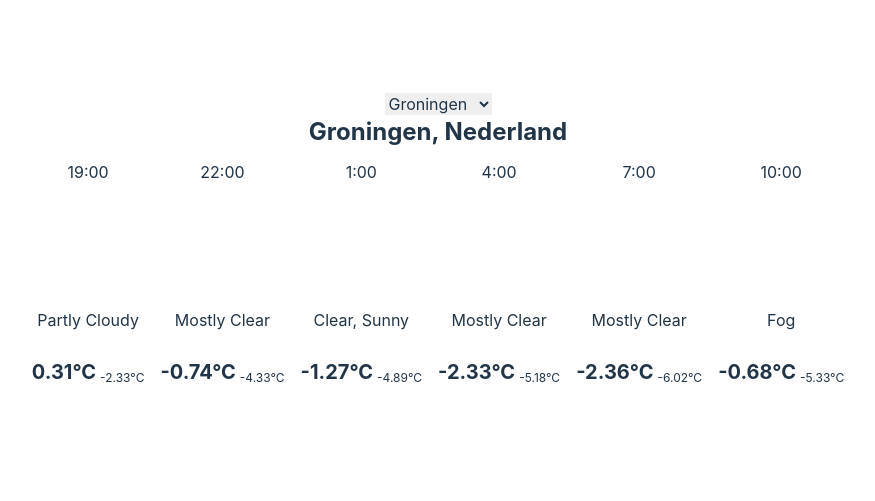
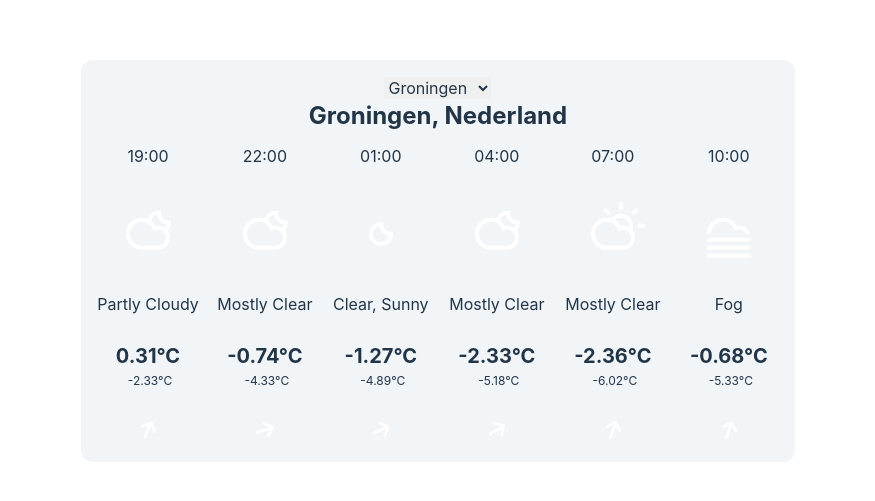
Before and after one commit to hexagon06/weather-widget, a Vue app in the folder weather-widget/: page / in a window 1280 px wide. Shown: the part 139-640 px from the top of the page, without its empty margins (202-1077 px from the left). Built offline with nearby package versions, Linux system fonts and the light colour scheme.

Commit message:
preceding time 0, remove failure after succes, max width, renamed value types

```diff
--- a/weather-widget/src/components/WeatherForecast.vue
+++ b/weather-widget/src/components/WeatherForecast.vue
@@ -18,6 +18,7 @@ async function refreshData() {
       // temp; this error shows up because of the temp data
       forecast.value = result.timelines;
       locationName.value = result.location.name;
+      failure.value = false;
     }
   } catch (e) {
     failure.value = true;
@@ -31,24 +32,39 @@ const upcomingHours = computed(
       .filter((_, i) => i % hourlyInterval === 0)
       .slice(0, 6),
 );
+
+// const forecastDays = computed(() => {
+//   return forecast.value?.daily;
+// });
 </script>
 
 <template>
-  <div>
+  <div class="max-w-[720px] bg-slate-300 bg-opacity-25 rounded-xl p-4">
     <LocationPicker v-model="location" />
     <p class="text-2xl font-bold">{{ locationName }}</p>
     <p v-if="failure">Oh noes! something went wrong</p>
-    <div v-if="forecast" class="mt-3 flex">
+    <div v-if="forecast" class="mt-3 flex flex-col">
       <div
-        class="grid grid-rows-[1fr_150px_1fr_1fr] grid-flow-col gap-x-4 gap-y-2"
+        class="grid grid-rows-[1fr_150px_2fr_1fr] grid-flow-col gap-x-4 gap-y-2"
       >
         <ForecastPrediction
           v-for="(prediction, i) in upcomingHours"
           :key="`prediction_${i}`"
           :time="prediction.time"
           :prediction="prediction.values"
-        ></ForecastPrediction>
+        />
       </div>
+      <!-- <div v-if="forecastDays">
+        <div v-for="(day, i) in forecastDays" :key="`day_${i}`">
+          <p>{{ day.time }}</p>
+          <div
+            v-for="(val, j) in Object.keys(day.values)"
+            :key="`day_${i}_v${j}`"
+          >
+            {{ val }}: {{ day.values[val as keyof DailyValues] }}
+          </div>
+        </div>
+      </div> -->
     </div>
   </div>
 </template>
--- a/weather-widget/src/components/forecast/ForecastPrediction.vue
+++ b/weather-widget/src/components/forecast/ForecastPrediction.vue
@@ -20,19 +20,14 @@ const isSunUp = computed(() => {
 <template>
   <h3><PredicitonTime :time="time" /></h3>
   <WeatherVisual :code="prediction.weatherCode" :sun-is-up="isSunUp" />
-  <div>
-    <b class="text-xl">{{ prediction.temperature }}°C</b>
-    <sub class="ml-1">{{ prediction.temperatureApparent }}°C</sub>
+  <div class="flex flex-col gap-2">
+    <b class="text-xl" title="temperature">{{ prediction.temperature }}°C</b>
+    <sub class="ml-1" title="Feels like">
+      {{ prediction.temperatureApparent }}°C
+    </sub>
   </div>
   <WindVisual
     :direction="prediction.windDirection"
     :speed="prediction.windSpeed"
   />
-  <!-- <div>
-    <template v-for="key in Object.keys(prediction)">
-      <div v-if="prediction[key as keyof Values] !== 0" :key="key">
-        <b>{{ key }}:</b> {{ prediction[key as keyof Values] }}
-      </div>
-    </template>
-  </div> -->
 </template>
--- a/weather-widget/src/components/forecast/WeatherVisual.vue
+++ b/weather-widget/src/components/forecast/WeatherVisual.vue
@@ -7,8 +7,7 @@ const { code, sunIsUp } = toRefs(props);
 
 const { weatherVisual } = useWeatherVisual(code);
 const icon = computed(() => {
-  if (sunIsUp.value) return weatherVisual.value.day;
-  return weatherVisual.value.night;
+  return sunIsUp.value ? weatherVisual.value.day : weatherVisual.value.night;
 });
 </script>
 
--- a/weather-widget/src/components/forecast/readable-datetime.ts
+++ b/weather-widget/src/components/forecast/readable-datetime.ts
@@ -11,9 +11,10 @@ export function useReadableDateTime(isoDateTime: Ref<string>) {
     return isValid.value ? fn() : '';
   }
 
-  const readableTime = computed(() =>
-    emptyWenNotValid(() => `${date.value.getHours()}:00`),
-  );
+  const readableTime = computed(() => {
+    const hours = date.value.getHours();
+    return emptyWenNotValid(() => `${hours < 10 ? 0 : ''}${hours}:00`);
+  });
   const readableDate = computed(() =>
     emptyWenNotValid(() => {
       const now = new Date(moment.now()).getDate();
--- a/weather-widget/src/components/forecast/weather-icon.ts
+++ b/weather-widget/src/components/forecast/weather-icon.ts
@@ -62,9 +62,6 @@ export function useWeatherVisual(code: Ref<number>) {
       };
     }
   });
-  // const day = computed(() => match.value?.day ?? null);
-  // const day = computed(() => match.value?.day ?? null);
-  // const alt = computed(() => match.value?.alt ?? `${code.value}`);
 
   return {
     weatherVisual,
```
Also changed, not shown: weather-widget/src/weather-api/tomorrowio-forecast.d.ts (+6 -6 lines).
